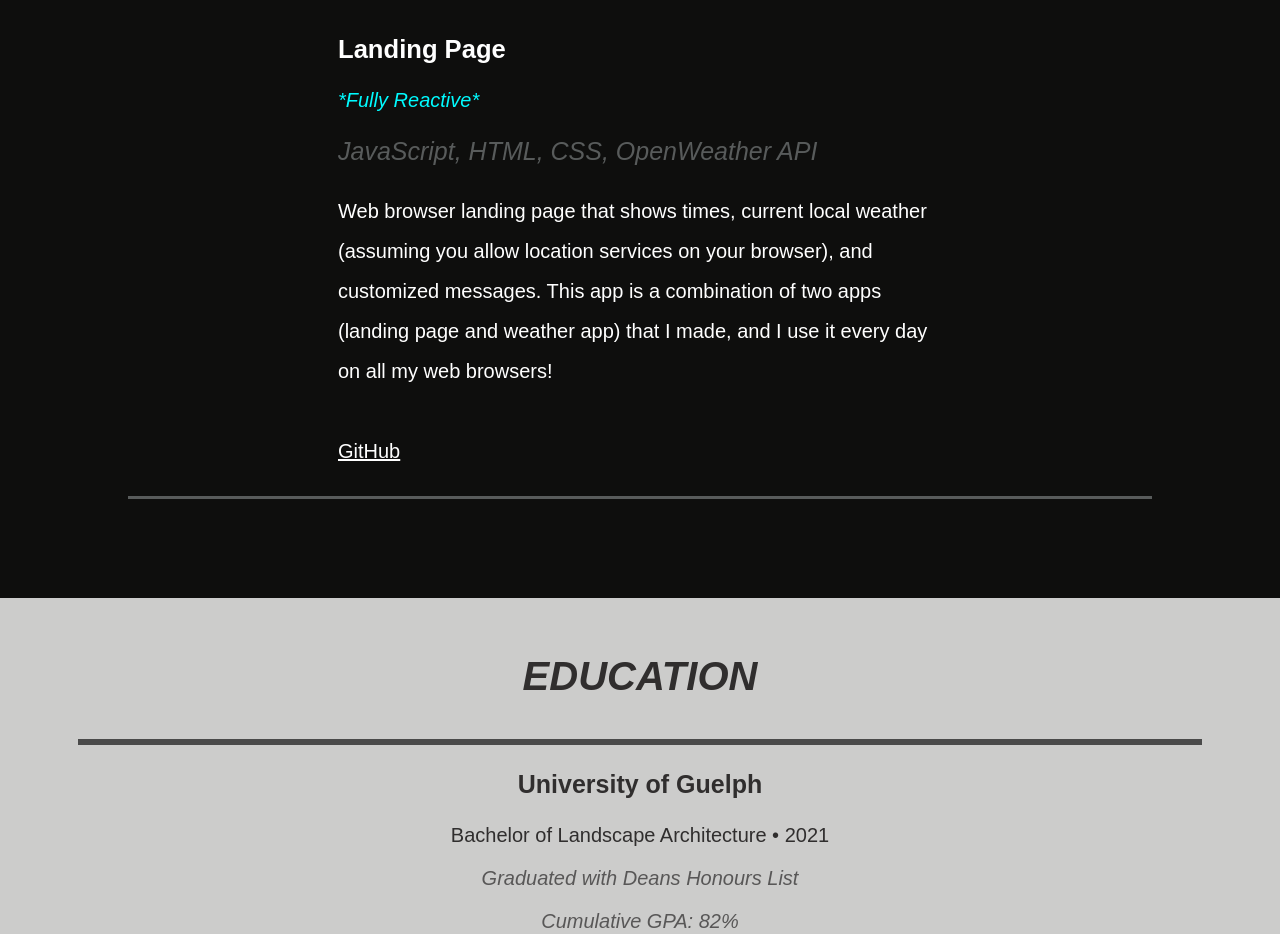
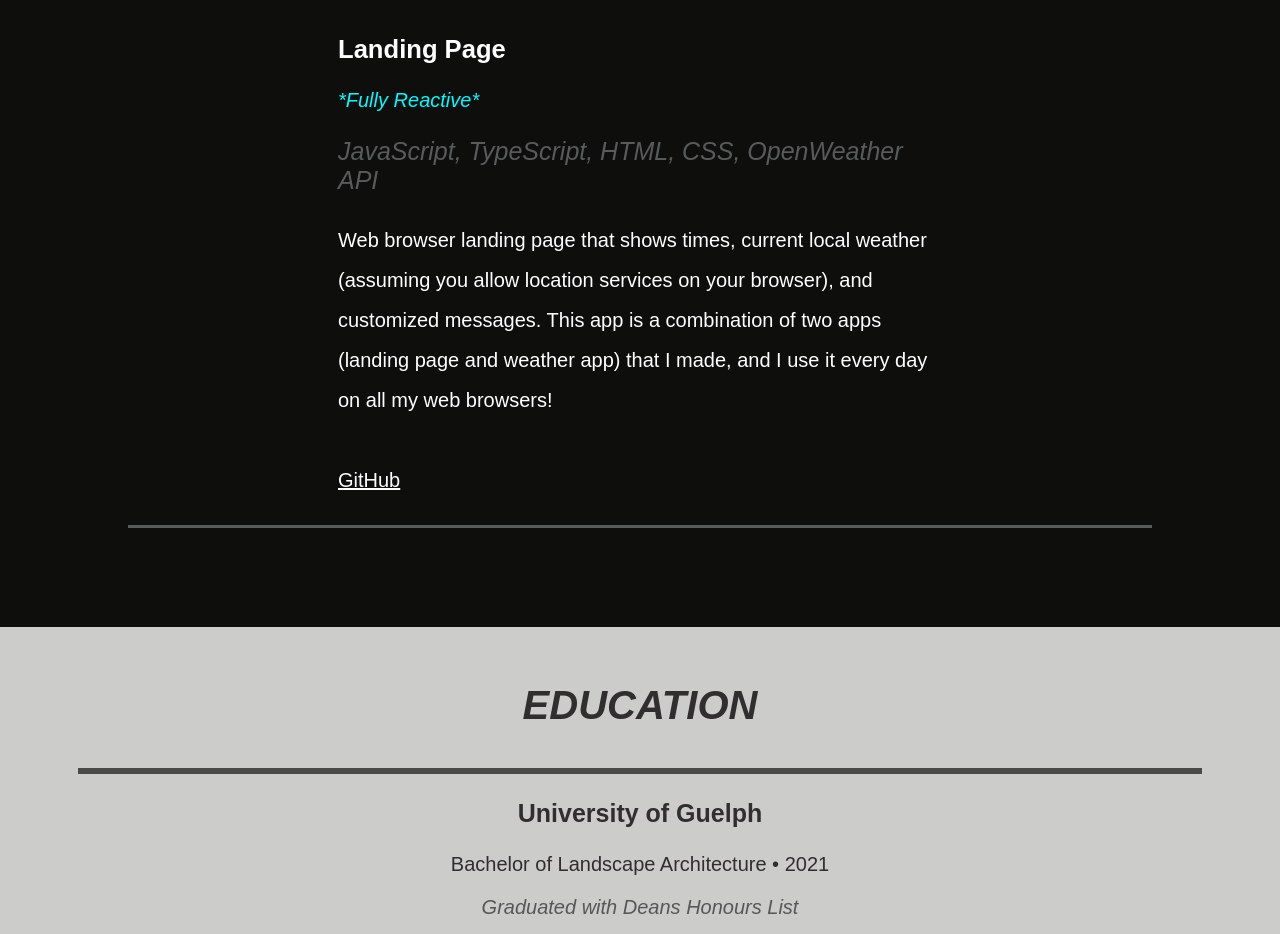
Before and after one commit to Dsoesito/portfolio-website, a React (Create React App) app: page / in a window 1280 px wide. Shown: the part 4700-5634 px from the top of the page. Built offline with nearby package versions, Linux system fonts and the light colour scheme.

Commit message:
landing page description

```diff
--- a/src/components/Projects.js
+++ b/src/components/Projects.js
@@ -181,7 +181,7 @@ const Projects = () => {
               <p className="projects__title">Landing Page</p>
               <p className="projects__reactive">*Fully Reactive*</p>
               <p className="projects__tools">
-                JavaScript, HTML, CSS, OpenWeather API
+                JavaScript, TypeScript, HTML, CSS, OpenWeather API
               </p>
               <p className="projects__description">
                 Web browser landing page that shows times, current local weather
```
